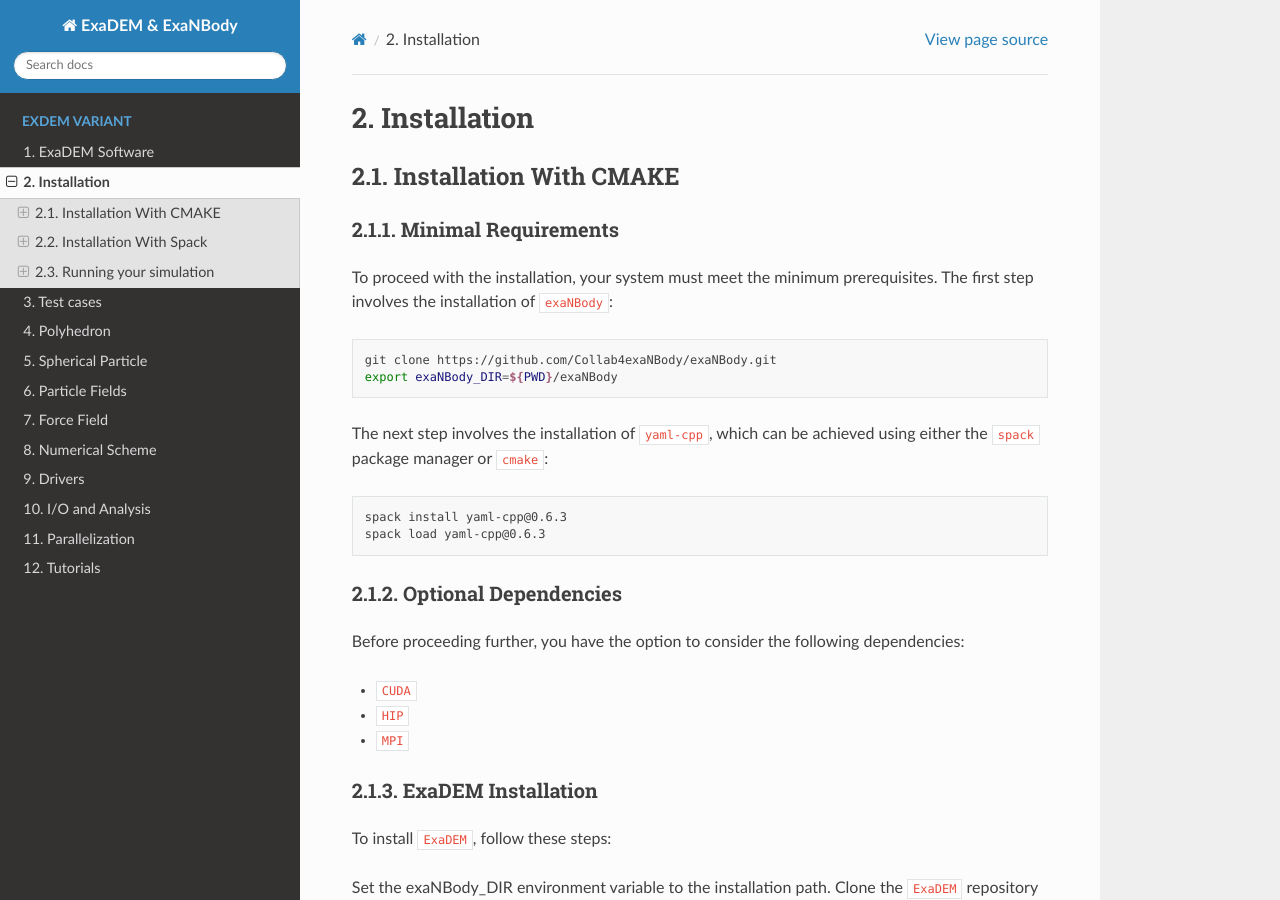
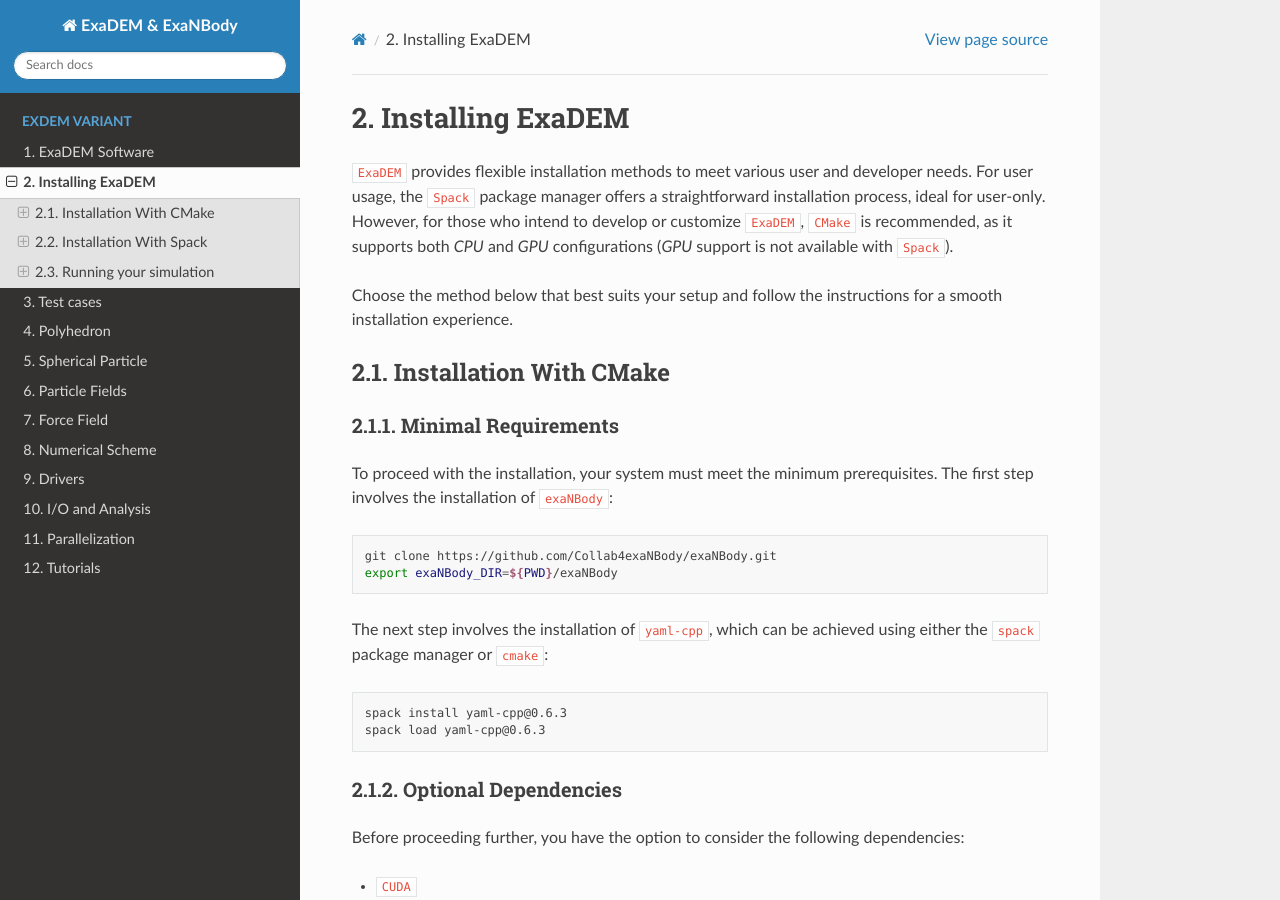
Before and after one commit to Collab4exaNBody/doc_exaDEM, a Sphinx documentation site: the page built from docs/source/project_exaDEM/Installation.rst, in a window 1280 px wide and 900 px high. Built offline with Sphinx 7.4.7 and the Read the Docs theme 3.1.0, drawn with Linux system fonts in a browser that asks for light colours.

Commit message:
Update Installation.rst

```diff
--- a/docs/source/project_exaDEM/Installation.rst
+++ b/docs/source/project_exaDEM/Installation.rst
@@ -1,7 +1,12 @@
-Installation
-============
+Installing ExaDEM
+=================
 
-Installation With CMAKE
+``ExaDEM`` provides flexible installation methods to meet various user and developer needs. For user usage, the ``Spack`` package manager offers a straightforward installation process, ideal for user-only.
+However, for those who intend to develop or customize ``ExaDEM``, ``CMake`` is recommended, as it supports both `CPU` and `GPU` configurations (`GPU` support is not available with ``Spack``).
+
+Choose the method below that best suits your setup and follow the instructions for a smooth installation experience.
+
+Installation With CMake
 ^^^^^^^^^^^^^^^^^^^^^^^
 
 Minimal Requirements
```
